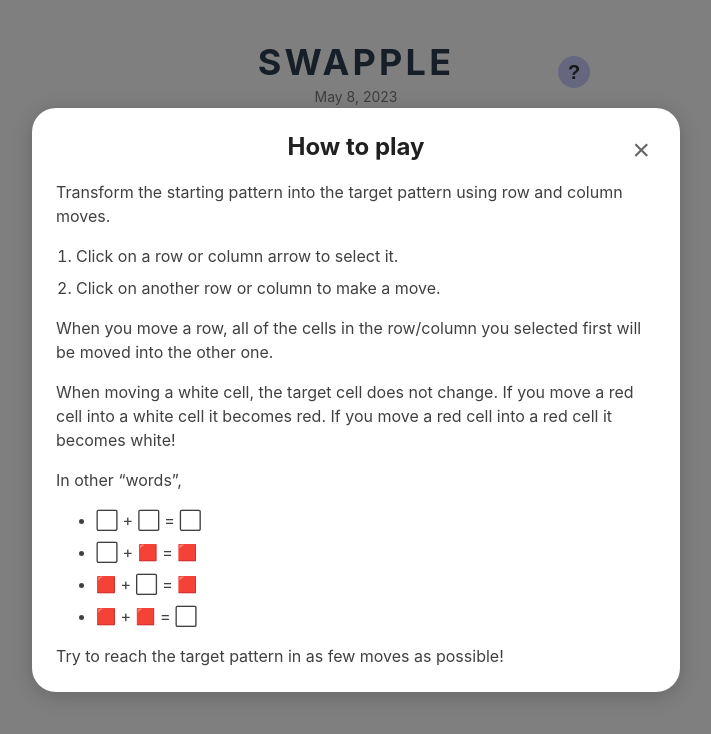
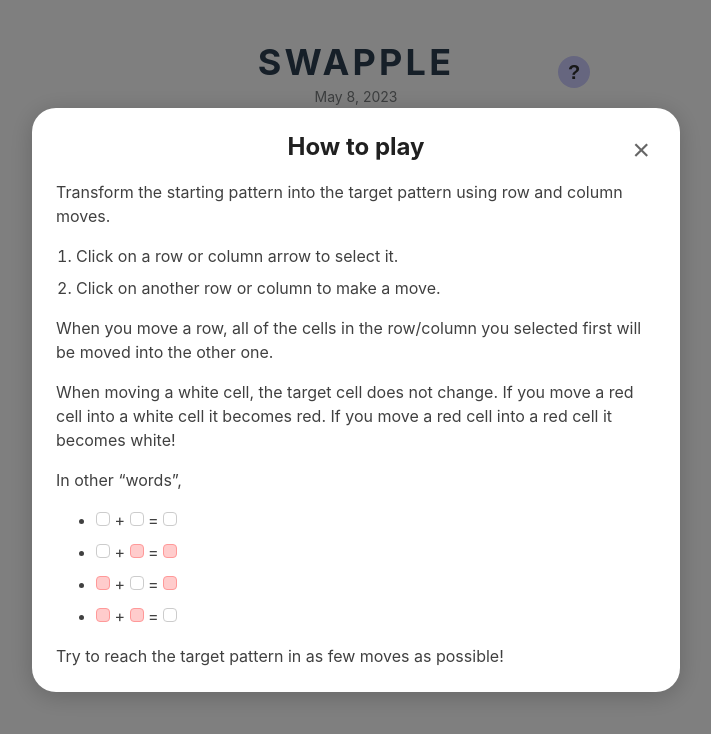
Before and after one commit to fuglede/swapple, a Vue app: page / in a window 1280 px wide. Shown: the top 734 px of the page, without its empty margins (284-995 px from the left). Built offline with nearby package versions, Linux system fonts and the light colour scheme.

Commit message:
Avoid using unicode symbols that do not render properly on Chromium

```diff
--- a/src/components/SwappleMain.vue
+++ b/src/components/SwappleMain.vue
@@ -53,10 +53,10 @@
           <p>When moving a white cell, the target cell does not change. If you move a red cell into a white cell it becomes red. If you move a red cell into a red cell it becomes white!</p>
           <p>In other “words”,</p>
           <ul>
-            <li>⬜ + ⬜ = ⬜</li>
-            <li>⬜ + 🟥 = 🟥</li>
-            <li>🟥 + ⬜ = 🟥</li>
-            <li>🟥 + 🟥 = ⬜</li>
+            <li><span class="white-cell"></span> + <span class="white-cell"></span> = <span class="white-cell"></span></li>
+            <li><span class="white-cell"></span> + <span class="red-cell"></span> = <span class="red-cell"></span></li>
+            <li><span class="red-cell"></span> + <span class="white-cell"></span> = <span class="red-cell"></span></li>
+            <li><span class="red-cell"></span> + <span class="red-cell"></span> = <span class="white-cell"></span></li>
           </ul>
 
           Try to reach the target pattern in as few moves as possible!
@@ -544,4 +544,21 @@
 .rules-content li {
   margin-bottom: 8px;
 }
+
+.white-cell, .red-cell {
+  display: inline-block;
+  height: 12px;
+  width: 12px;
+  border-radius: 4px;
+}
+
+.white-cell {
+  background-color: white;
+  border: 1px solid #ccc;
+}
+
+.red-cell {
+  background-color: hsl(0, 100%, 90%);
+  border: 1px solid hsl(0, 100%, 80%);
+}
 </style>
```
